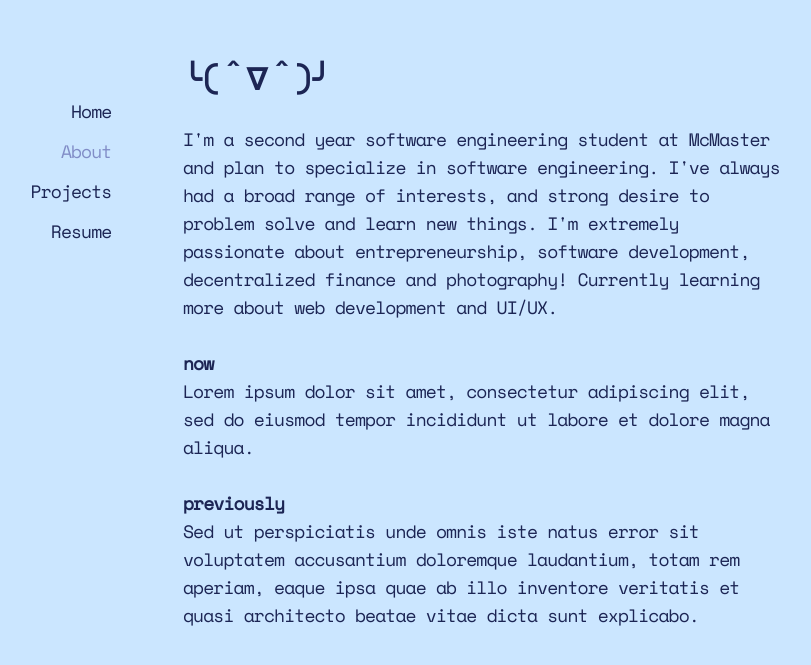
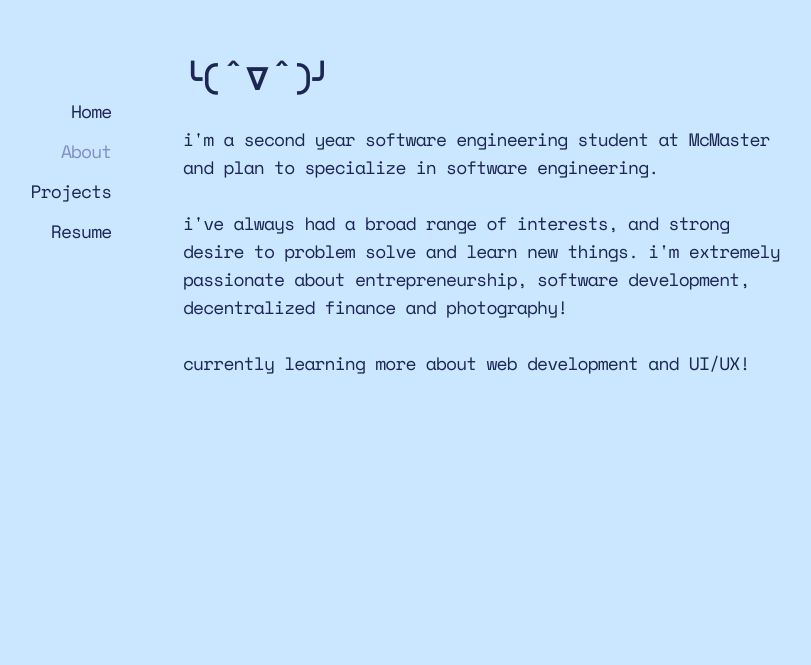
Before and after one commit to Jingyue-Wu/portfolio, a React (Vite) app: page /about in a window 1280 px wide. Shown: the part 111-776 px from the top of the page, without its empty margins (253-1064 px from the left). Built offline with nearby package versions, Linux system fonts and the light colour scheme.

Commit message:
Update content

```diff
--- a/src/components/projectcard.jsx
+++ b/src/components/projectcard.jsx
@@ -75,7 +75,7 @@ export default function Projectcard() {
             <Section
                 name={"386 robotics"}
                 description={"nonprofit competitive robotics organization"}
-                link={"https://www.youtube.com/watch?v=dQw4w9WgXcQ"}
+                link={""}
             />
         </>
     );
--- a/src/index.css
+++ b/src/index.css
@@ -4,6 +4,7 @@
 
 :root{
     background-color: #cbe6ff;
+    /* background-color: hsl(247, 80%, 86%); */
 }
 
 html{
--- a/src/routes/about.jsx
+++ b/src/routes/about.jsx
@@ -4,15 +4,19 @@ export default function About() {
             <div className="h-full m-5 ml-8 mb-20 lg:ml-0 text-start lg:w-[600px]">
                 <h1 className='text-3xl font-bold'>╰(＾∇＾)╯</h1>
                 <br />
-                <p >I&apos;m a second year software engineering student at McMaster and plan to specialize in software engineering. I&apos;ve always had a broad range of interests, and strong desire to problem solve and learn new things. I&apos;m extremely passionate about entrepreneurship, software development, decentralized finance and photography! Currently learning more about web development and UI/UX.</p>
+                <p >i&apos;m a second year software engineering student at McMaster and plan to specialize in software engineering. </p>
+                <br />
+                <p>i&apos;ve always had a broad range of interests, and strong desire to problem solve and learn new things. i&apos;m extremely passionate about entrepreneurship, software development, decentralized finance and photography! </p>
+                <br />
+                <p>currently learning more about web development and UI/UX!</p>
                 <br />
 
-                <h1 className="font-bold">now</h1>
+                {/* <h1 className="font-bold">now</h1>
                 <p>Lorem ipsum dolor sit amet, consectetur adipiscing elit, sed do eiusmod tempor incididunt ut labore et dolore magna aliqua.</p>
                 <br />
 
                 <h1 className="font-bold">previously</h1>
-                <p>Sed ut perspiciatis unde omnis iste natus error sit voluptatem accusantium doloremque laudantium, totam rem aperiam, eaque ipsa quae ab illo inventore veritatis et quasi architecto beatae vitae dicta sunt explicabo.</p>
+                <p>Sed ut perspiciatis unde omnis iste natus error sit voluptatem accusantium doloremque laudantium, totam rem aperiam, eaque ipsa quae ab illo inventore veritatis et quasi architecto beatae vitae dicta sunt explicabo.</p> */}
             </div>
         </>
     );
--- a/src/routes/home.jsx
+++ b/src/routes/home.jsx
@@ -15,9 +15,9 @@ const hobbiesList = [
     "walking through museums 🏛️",
 ];
 
+let index = Math.floor((Math.random() + 0.0001) * (hobbiesList.length));
 
 export default function Home() {
-    let index = Math.floor((Math.random() + 0.0001) * (hobbiesList.length));
 
     const [hobbies, setHobbies] = useState(hobbiesList[index]);
     console.log(index);
```
